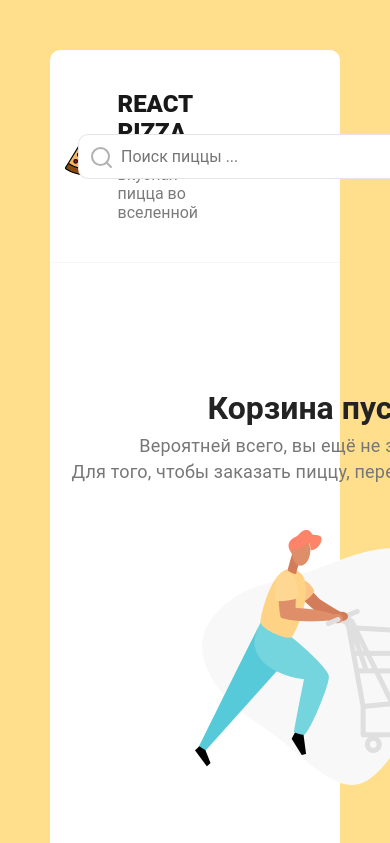
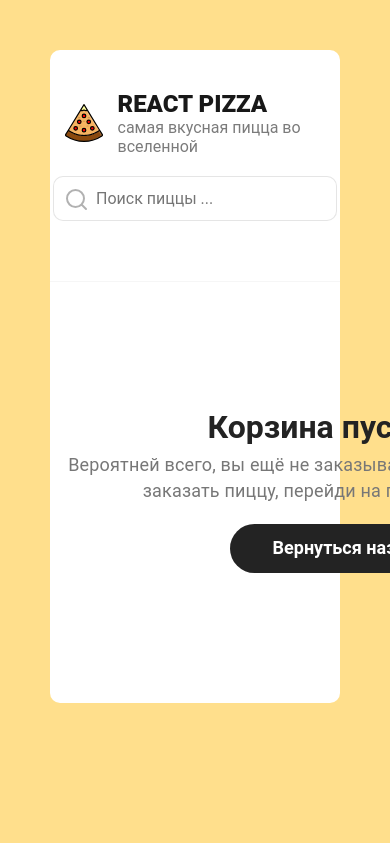
Before and after one commit to AllChatMute/React-pizza-remake, a React (Vite) app: page /cart in a window 390 px wide. Shown: the top 843 px of the page. Built offline with nearby package versions, Linux system fonts and the light colour scheme; a web font is replaced by a local one.

Commit message:
layout adapted

```diff
--- /dev/null
+++ b/src/components/EmptyCartBlock.tsx
@@ -0,0 +1,24 @@
+import { Link } from "react-router";
+
+const EmptyCartBlock = () => {
+  return (
+    <>
+      <div className="content">
+        <div className="container container--cart">
+          <div className="cart cart--empty">
+            <h2>Корзина пустая 😕</h2>
+            <p>
+              Вероятней всего, вы ещё не заказывали пиццу. Для того, чтобы
+              заказать пиццу, перейди на главную страницу.
+            </p>
+            <Link to="/" className="button button--black">
+              <span>Вернуться назад</span>
+            </Link>
+          </div>
+        </div>
+      </div>
+    </>
+  );
+};
+
+export default EmptyCartBlock;
--- a/src/components/Header.tsx
+++ b/src/components/Header.tsx
@@ -24,8 +24,10 @@ const Header: React.FC = () => {
               </div>
             </div>
           </Link>
-          <Search />
-          <HeaderCartBadge totalCount={totalCount} totalPrice={totalPrice} />
+          <div className="header__search-wrapper">
+            <Search />
+            <HeaderCartBadge totalCount={totalCount} totalPrice={totalPrice} />
+          </div>
         </div>
       </div>
     </>
--- a/src/components/Search/Search.module.scss
+++ b/src/components/Search/Search.module.scss
@@ -1,12 +1,12 @@
 .root{
   position: relative;
-  left: -120px;
+  // left: -120px;
 }
 
 .input{
   border: 1px solid rgba(0, 0, 0, 0.1);
   padding: 12px 20px;
-  width: 400px;
+  max-width: 400px;
   border-radius: 10px;
   font-size: 16px;
   padding-left: 42px;
--- a/src/pages/EmptyCart.tsx
+++ b/src/pages/EmptyCart.tsx
@@ -1,26 +1,10 @@
 import React from "react";
-import { Link } from "react-router";
+import EmptyCartBlock from "../components/EmptyCartBlock";
 
 const EmptyCart: React.FC = () => {
   return (
     <>
-      {" "}
-      <div className="content">
-        <div className="container container--cart">
-          <div className="cart cart--empty">
-            <h2>Корзина пустая 😕</h2>
-            <p>
-              Вероятней всего, вы ещё не заказывали пиццу.
-              <br />
-              Для того, чтобы заказать пиццу, перейди на главную страницу.
-            </p>
-            <img src="/src/assets/img/empty-cart.png" alt="Empty cart" />
-            <Link to="/" className="button button--black">
-              <span>Вернуться назад</span>
-            </Link>
-          </div>
-        </div>
-      </div>
+      <EmptyCartBlock />
     </>
   );
 };
--- /dev/null
+++ b/src/scss/_media.scss
@@ -0,0 +1,72 @@
+@media(max-width:1300px){
+  .content{
+    &__top{
+      flex-direction: column;
+      gap: 20px;
+      .sort{
+        width: 100%;
+      }
+      .categories{
+        width: 100%;
+      }
+    }
+
+  }
+
+}
+
+@media(max-width: 1050px) {
+  ._input_18pg2_6{
+    min-width: 200px;
+  }
+  .categories{
+    width: 100%;
+    display: flex;
+    align-items: center;
+    justify-content: center;
+    ul{
+      width: 100%;
+      display: grid;
+      grid-template-columns: repeat(auto-fit,180px );
+
+    }
+  }
+  .header{
+    &__logo{
+      div{
+        display: none;
+      }
+    }
+  }
+
+}
+
+@media(max-width:700px){
+  .header{
+    .container{
+      flex-direction: column;
+      gap: 20px;
+    }
+    &__search-wrapper{
+      gap: 20px;
+      align-items: center;
+      justify-content: center;
+    }
+    &__logo{
+      div{
+        display: inline;
+      }
+    }
+  }
+  .cart{
+    &__item{
+      flex-direction: column;
+      gap: 10px;
+      align-items: center;
+    }
+    &__bottom-buttons{
+      flex-wrap: wrap;
+      gap: 15px;
+    }
+  }
+}
--- a/src/scss/app.scss
+++ b/src/scss/app.scss
@@ -3,6 +3,7 @@
 @import 'libs/normalize';
 
 @import 'components/all';
+@import './media';
 
 body {
   background-color: $background;
@@ -117,10 +118,16 @@ body {
 
   &__item {
     display: flex;
+
     width: 100%;
     border-top: 1px solid $gray-line;
     padding-top: 30px;
     margin-top: 30px;
+    &-wrapp{
+      display: flex;
+      align-items: center;
+      justify-content: space-between;
+    }
 
     &-img {
       display: flex;
@@ -297,17 +304,12 @@ body {
       line-height: 145.4%;
       letter-spacing: 0.01em;
       color: #777777;
+      margin-bottom: 20px;
     }
 
     icon {
       position: relative;
       top: 2px;
-    }
-
-    img {
-      display: block;
-      width: 300px;
-      margin: 45px auto 60px;
     }
 
     .button--black {
--- a/src/scss/components/_header.scss
+++ b/src/scss/components/_header.scss
@@ -8,8 +8,15 @@
     display: flex;
     align-items: center;
     justify-content: space-between;
+    gap: 30px;
   }
-
+  &__search-wrapper{
+    display: flex;
+    flex-wrap: wrap;
+    align-items: center;
+    justify-content: space-between;
+    width: 100%;
+  }
   &__logo {
     display: flex;
 
```
